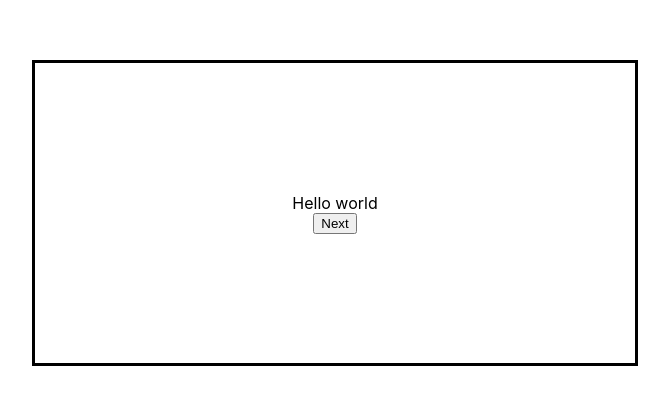
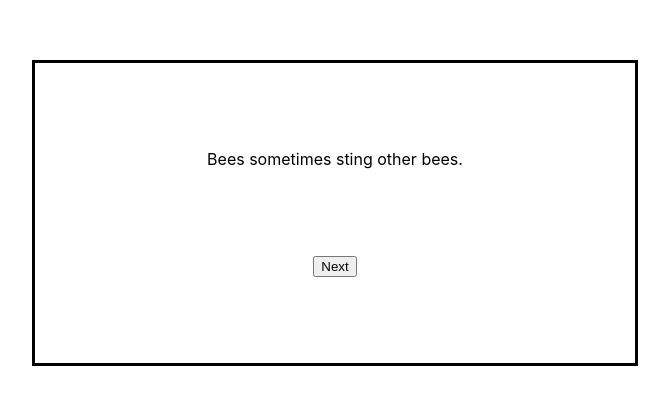
Before and after one commit to mckinnondave/Facts, a React (Create React App) app: page / in a window 1280 px wide. Shown: the part 187-592 px from the top of the page, without its empty margins (305-974 px from the left). Built offline with nearby package versions, Linux system fonts and the light colour scheme.

Commit message:
fix api call function

```diff
--- a/src/App.jsx
+++ b/src/App.jsx
@@ -3,33 +3,10 @@ import React from "react";
 import Form from "./components/Form";
 
 function App() {
-  const axios = require("axios");
-  let result;
-  const request = () => {
-
-    const options = {
-      method: "GET",
-      url: "https://random-facts2.p.rapidapi.com/getfact",
-      headers: {
-        "X-RapidAPI-Host": "random-facts2.p.rapidapi.com",
-        "X-RapidAPI-Key": `${process.env.REACT_APP_API_KEY}`,
-      },
-    };
-
-    axios
-      .request(options)
-      .then(function (response) {
-        result = response.data.Fact;
-      })
-      .catch(function (error) {
-        console.error(error);
-      });
-    return result;
-  };
 
   return (
     <div className="app">
-      <Form request={request} />
+      <Form />
     </div>
   );
 }
--- a/src/components/Form.jsx
+++ b/src/components/Form.jsx
@@ -1,13 +1,39 @@
-import React, {useState} from "react";
-import './Form.scss'
+import React, { useState } from "react";
+import "./Form.scss";
 
-export default function Form ({request}) {
-  const [quote, setQuote] = useState("Hello world")
+export default function Form() {
+  const axios = require("axios");
+  const [quote, setQuote] = useState("Bees sometimes sting other bees.");
+  console.log("QUOTE", quote);
+
+  const request = () => {
+
+    const options = {
+      method: "GET",
+      url: "https://random-facts2.p.rapidapi.com/getfact",
+      headers: {
+        "X-RapidAPI-Host": "random-facts2.p.rapidapi.com",
+        "X-RapidAPI-Key": `${process.env.REACT_APP_API_KEY}`,
+      },
+    };
+
+    axios
+      .request(options)
+      .then(function (response) {
+        let result = response.data.Fact;
+        setQuote(result)
+      })
+      .catch(function (error) {
+        console.error(error);
+      });
+  };
 
   return (
     <div className="form">
       <div>{quote}</div>
-      <button className="form-button" onClick={() => setQuote(request)}>Next</button>
+      <button className="form-button" onClick={() => setQuote(request())}>
+        Next
+      </button>
     </div>
-  )
+  );
 }
--- a/src/components/Form.scss
+++ b/src/components/Form.scss
@@ -1,6 +1,6 @@
 .form {
   display: flex;
-  justify-content: center;
+  justify-content: space-evenly;
   align-items: center;
   flex-direction: column;
   border: solid black 3px;
```
